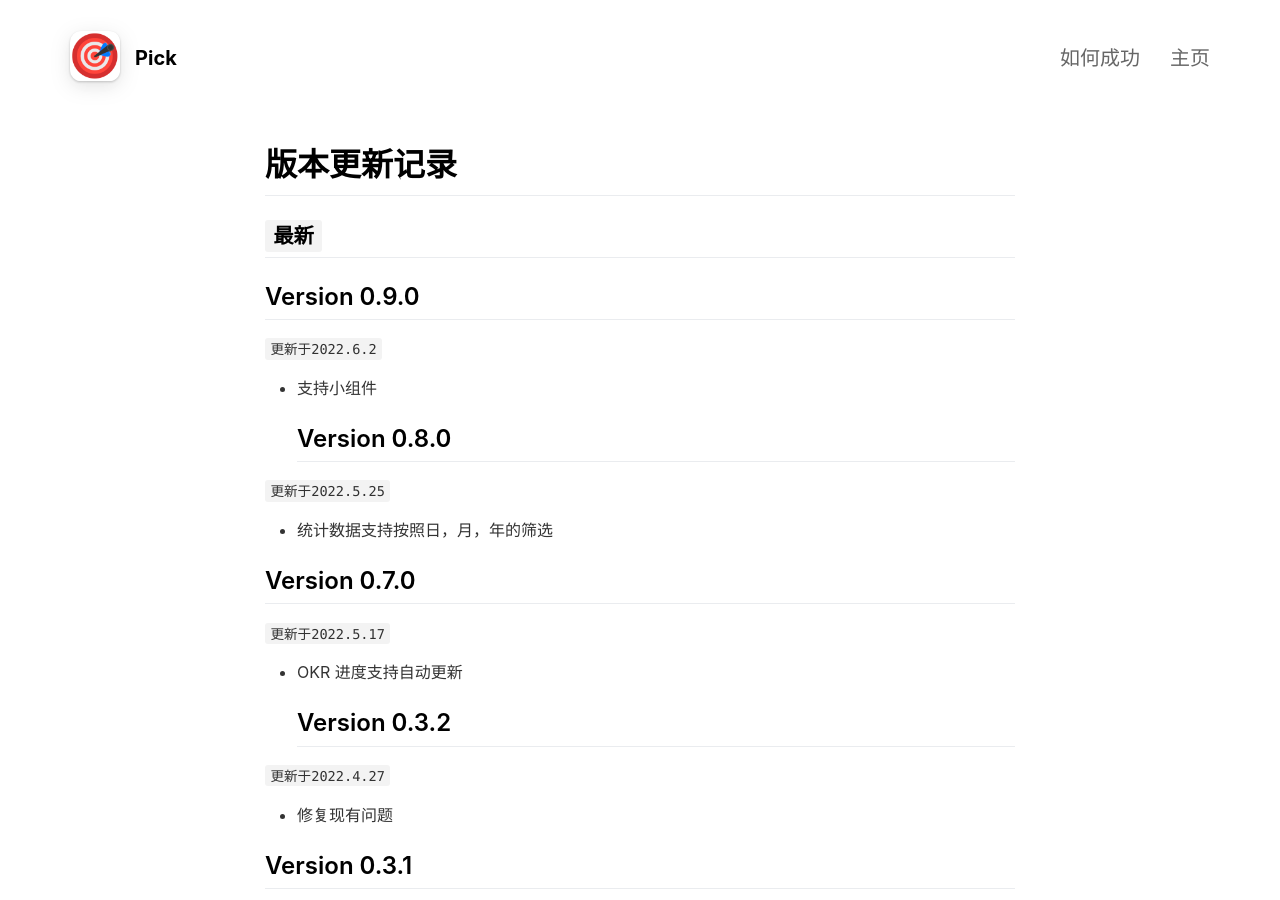
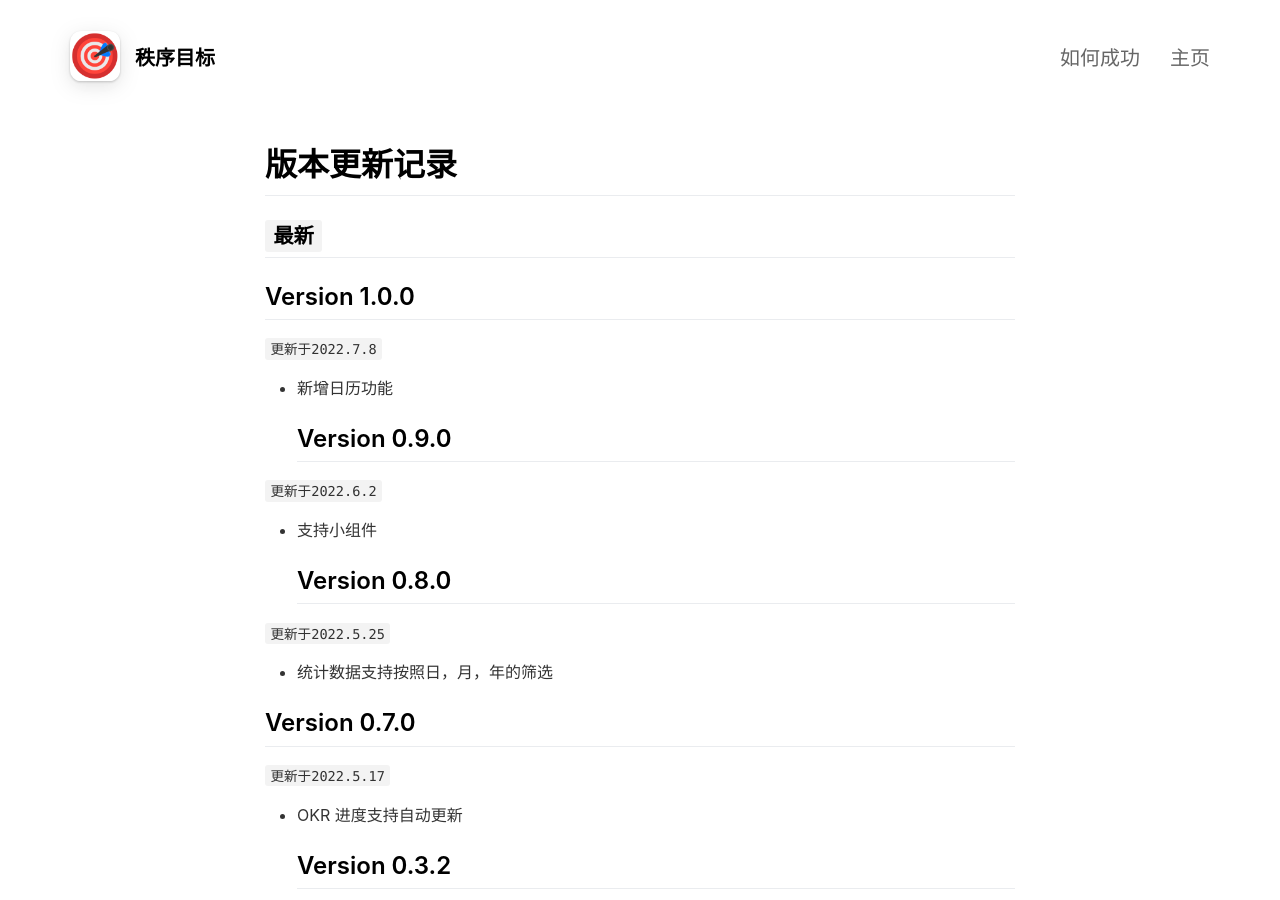
Before and after one commit to postpascal/OKRCycle, a Jekyll site: the page built from _pages/macoschangelog.md, in a window 1280 px wide and 900 px high. Built offline with Jekyll 4.4.1, drawn with Linux system fonts in a browser that asks for light colours; nearby versions of some CDN libraries.

Commit message:
update logs

```diff
--- a/_config.yml
+++ b/_config.yml
@@ -1,5 +1,5 @@
 #page title
-page_title                                : Pick                                          # Automatically populates with app name if not set and if iOS app ID is set. Otherwise enter manually.
+page_title                                : 秩序目标                                         # Automatically populates with app name if not set and if iOS app ID is set. Otherwise enter manually.
 #
 # App Info
 ios_app_id                                :  1609740590                           # Required. Enter iOS app ID to automatically populate name, price and icons (e.g. 718043190).
@@ -11,7 +11,7 @@ presskit_download_link                    : https://okrcycle.vercel.app
                                                                                       # Or upload your press kit file to assets and set path accordingly (e.g. "assets/your_press_kit.zip").
 
 app_icon                                  : assets/appicon.png                      # Automatically populates if not set and if iOS app ID is set.  Otherwise enter path to icon file manually.
-app_name                                  : Pick                                     # Automatically populates if not set and if iOS app ID is set.  Otherwise enter manually.
+app_name                                  : 秩序目标                                     # Automatically populates if not set and if iOS app ID is set.  Otherwise enter manually.
 app_price                                 : 免费                                          # Automatically populates if not set and if iOS app ID is set.  Otherwise enter manually.
 app_description                           : 提供最先进的生产力
 
--- a/_pages/macoschangelog.md
+++ b/_pages/macoschangelog.md
@@ -10,6 +10,12 @@ include_in_header: false
 
 
 ## `最新`
+
+## Version 1.0.0
+
+`更新于2022.7.8`
+
+* 新增日历功能
 ## Version 0.9.0
 
 `更新于2022.6.2`
```
Also changed, not shown: _pages/ioschangelog.md (+4 -0 lines), _pages/termsofuse.md (+1 -1 lines), 1 other file.
